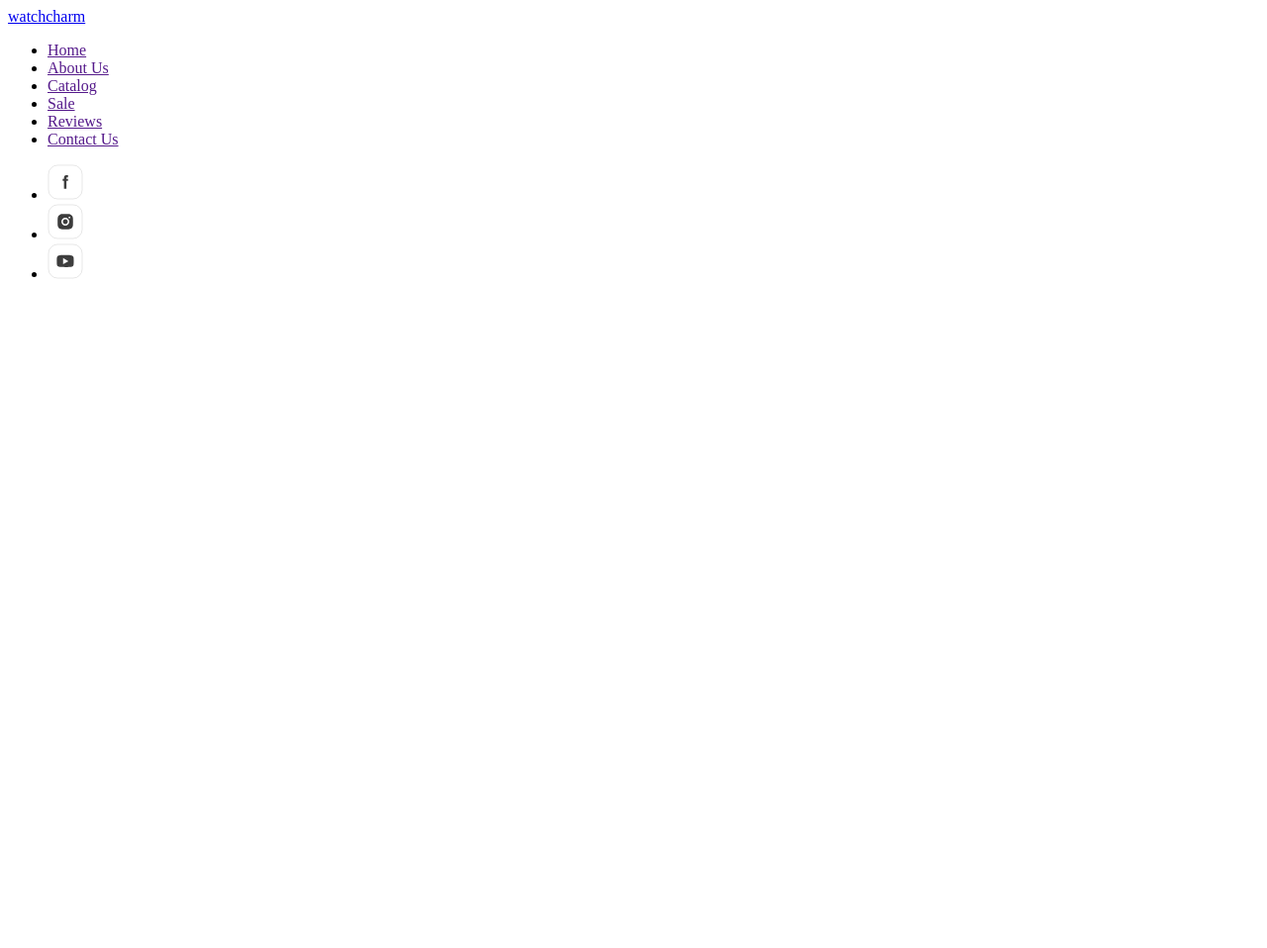
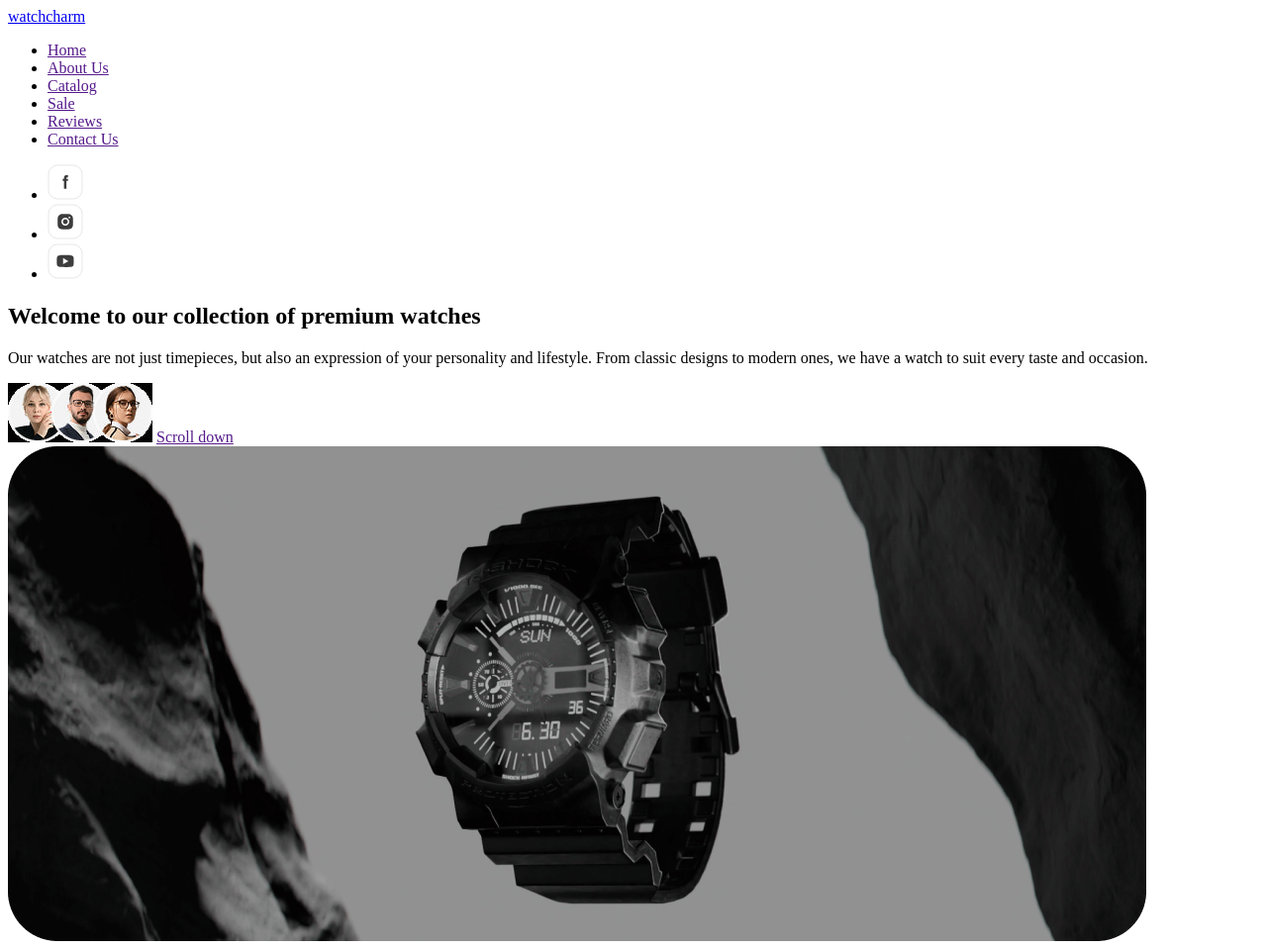
Before and after one commit to NeDs217/watchcharm-module-1, a plain HTML site: page index.html in a window 1280 px wide. Shown: the whole page at 99% size. Before the commit the page ends 800 px from the top, so only its background shows below. Drawn offline with Linux system fonts and the light colour scheme.

Commit message:
add section one

```diff
--- a/index.html
+++ b/index.html
@@ -53,8 +53,33 @@
       </ul>
     </header>
     <!-- #endregion header -->
-    <main></main>
-
+    <!-- #region main -->
+    <main>
+      <!-- #region section_one -->
+      <section>
+        <h1>Welcome to our collection of premium watches</h1>
+        <p>
+          Our watches are not just timepieces, but also an expression of your
+          personality and lifestyle. From classic designs to modern ones, we
+          have a watch to suit every taste and occasion.
+        </p>
+        <img
+          src="./images/main/section_one/ellipse.jpg"
+          alt="people"
+          width="146"
+          height="60"
+        />
+        <a href="">Scroll down</a>
+        <img
+          src="./images/main/section_one/Rectangle 10.png"
+          alt="Watches"
+          width="1150"
+          height="500"
+        />
+      </section>
+      <!-- #endregion section_one -->
+    </main>
+    <!-- #endregion main -->
     <footer></footer>
   </body>
 </html>
```
Also changed, not shown: images/main/section_one/Rectangle 10.png (added), images/main/section_one/ellipse.jpg (added).
